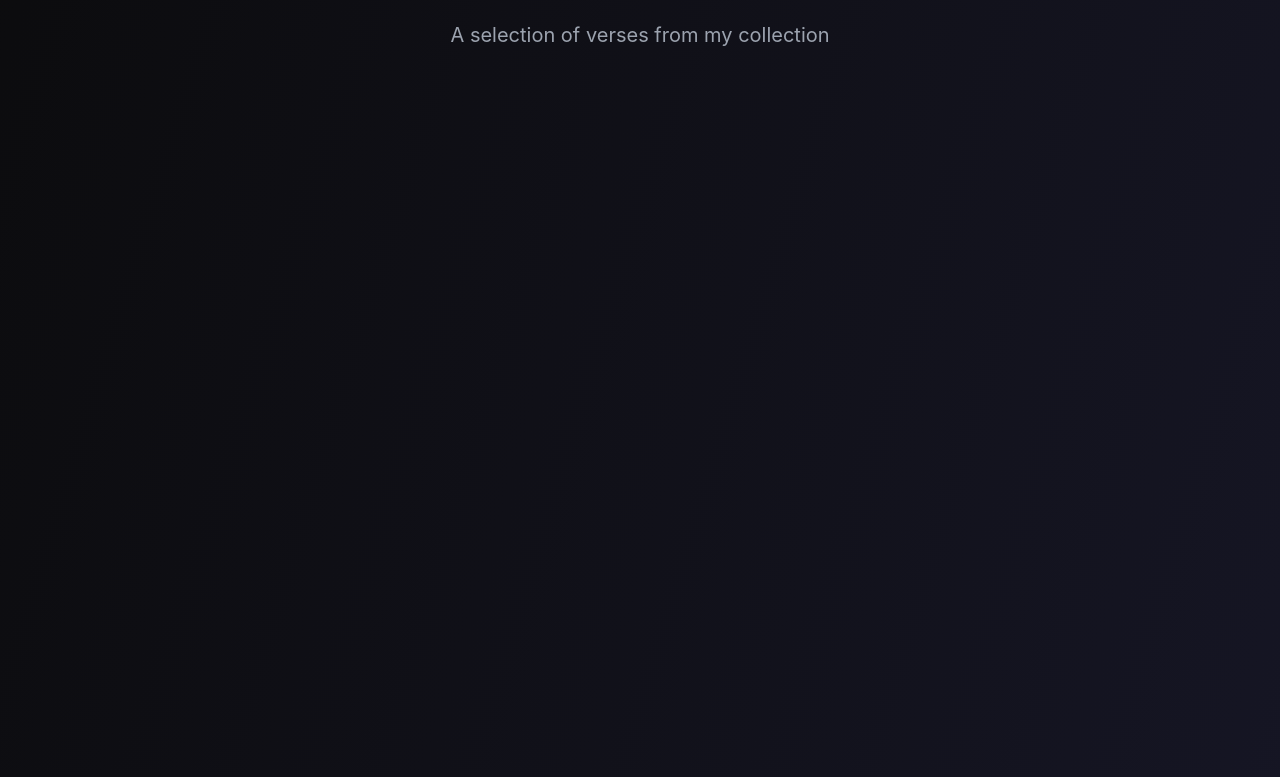
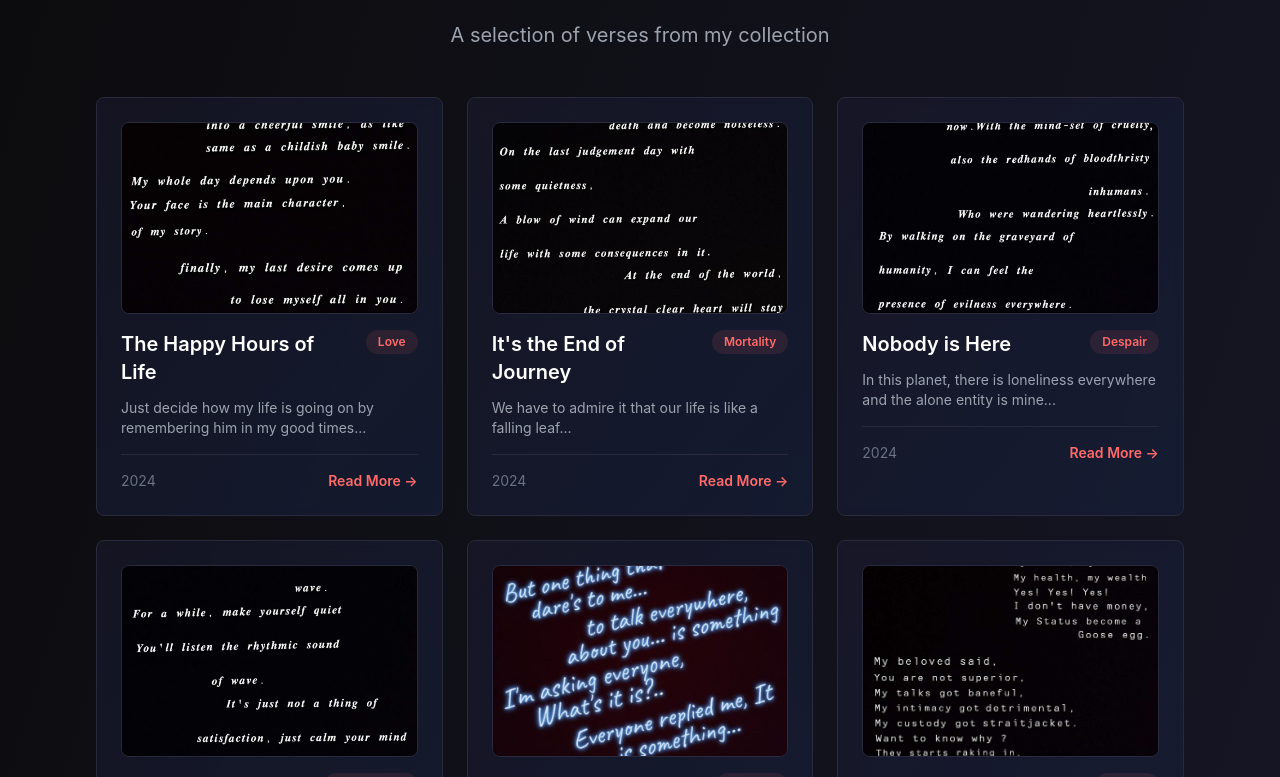
Before and after one commit to CodingWorld-007/Aman_Joshi_Poems, a React (Vite) app: page / in a window 1280 px wide. Shown: the part 983-1760 px from the top of the page. Built offline with nearby package versions, Linux system fonts and the light colour scheme.

Commit message:
Fix: Add animate prop to PoemCard to show poem cards

```diff
--- a/src/components/PoemCard.jsx
+++ b/src/components/PoemCard.jsx
@@ -19,6 +19,7 @@ export default function PoemCard({ poem, onClick }) {
     <motion.div
       variants={cardVariants}
       initial="hidden"
+      animate="visible"
       whileHover="hover"
       onClick={onClick}
       className="bg-gradient-to-br from-[#1a1a2e]/60 to-[#16213e]/60 border border-[#2a2a3e] rounded-lg p-6 cursor-pointer transition-all group overflow-hidden backdrop-blur-sm"
```
